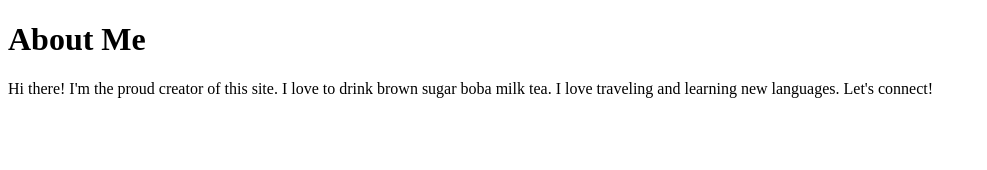
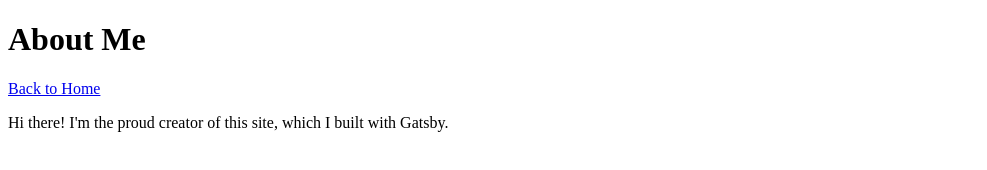
Before and after one commit to astarinamaulida/my-first-gatsby-site, a Gatsby site: page /about in a window 1280 px wide. Shown: the whole page, without its empty margins (0-987 px from the left). Built offline with nearby package versions, Linux system fonts and the light colour scheme; Gatsby itself is replaced by a stand-in of ours.

Commit message:
Add link in AboutPage to / homepage

```diff
--- a/src/pages/about.js
+++ b/src/pages/about.js
@@ -1,18 +1,15 @@
-// Step 1: Import React
 import * as React from 'react'
+import { Link } from 'gatsby'
 
-// Step 2: Define your component
 const AboutPage = () => {
   return (
     <main>
       <title>About Me</title>
       <h1>About Me</h1>
-      <p>Hi there! I'm the proud creator of this site. I love to drink brown sugar boba milk tea.
-        I love traveling and learning new languages. Let's connect!
-      </p>
+      <Link to="/">Back to Home</Link>
+      <p>Hi there! I'm the proud creator of this site, which I built with Gatsby.</p>
     </main>
   )
 }
 
-// Step 3: Export your component
 export default AboutPage
```
